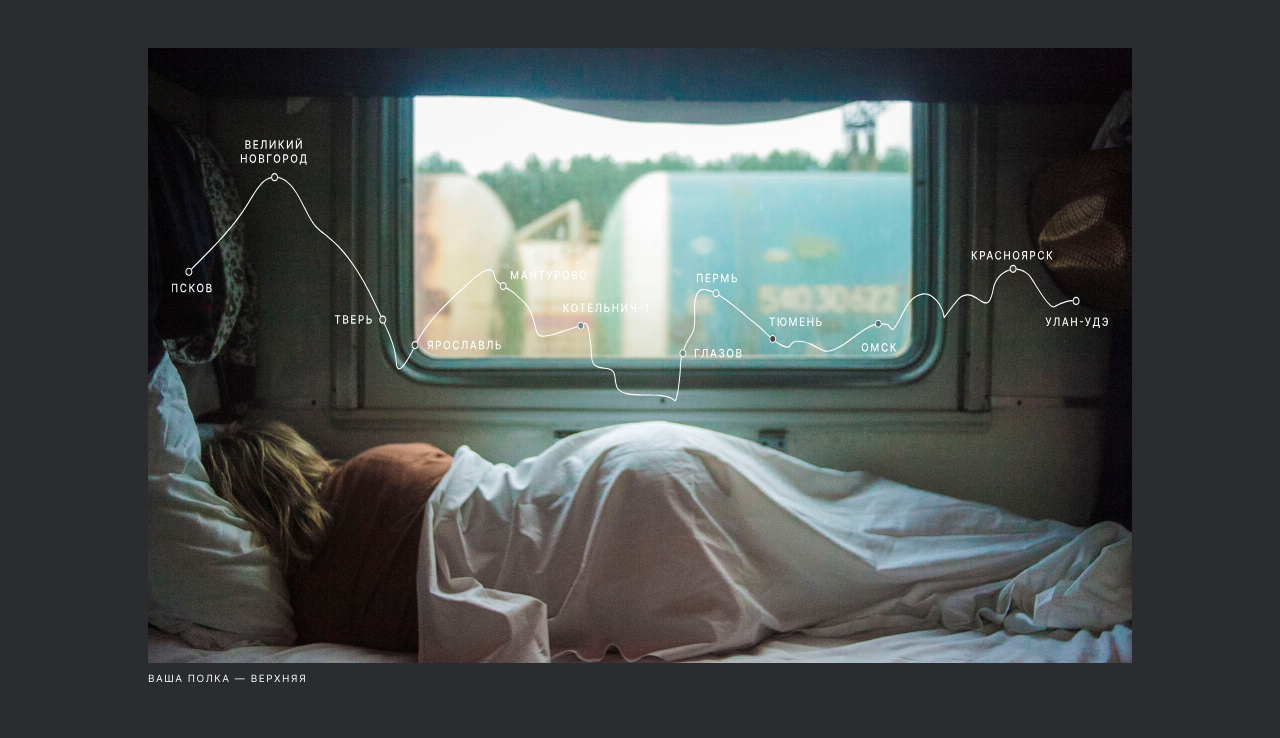
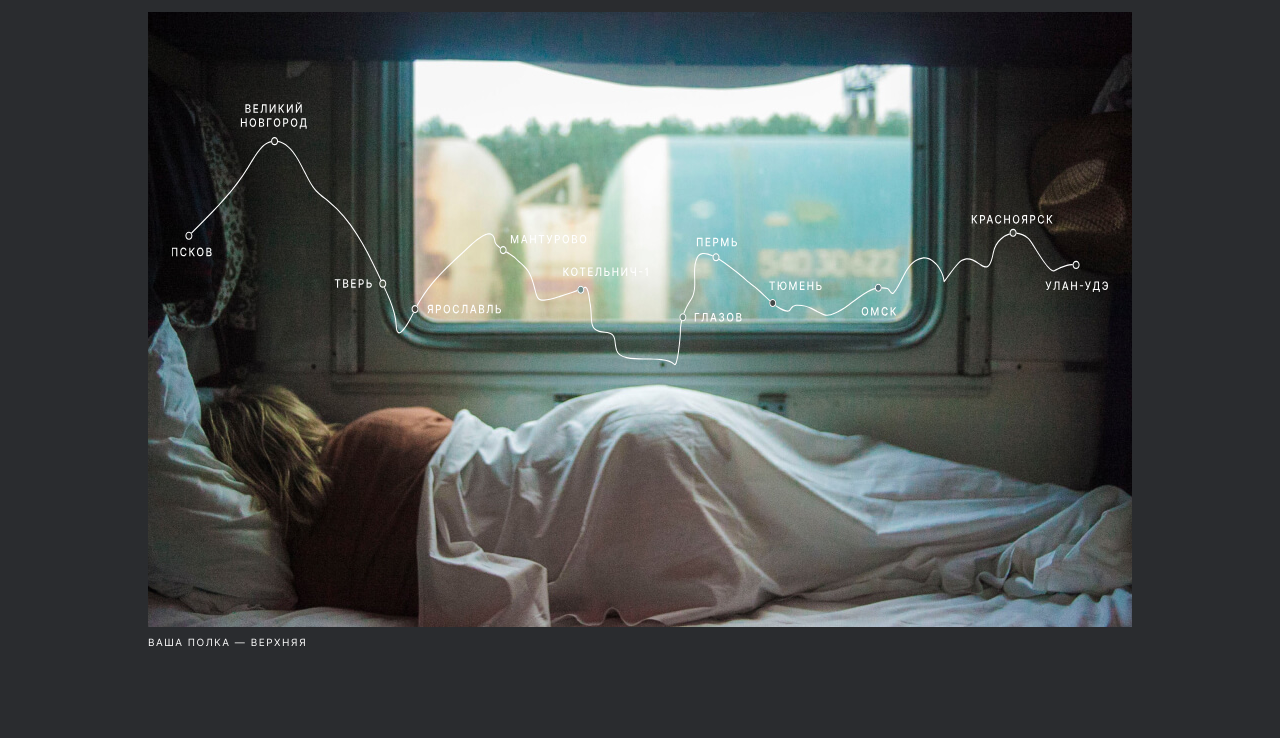
Before and after one commit to biryuchka/russian-travel, a plain HTML site: page index.html in a window 1280 px wide. Shown: the part 492-1230 px from the top of the page. Drawn offline with Linux system fonts and the light colour scheme.

Commit message:
подредачены некоторые отступы

```diff
--- a/blocks/footer/__author/footer__author.css
+++ b/blocks/footer/__author/footer__author.css
@@ -2,11 +2,12 @@
   line-height: 16px;
   font-weight: 400;
   font-size: 14px;
-  margin-top: 0;
+  margin-top: -3px;
 }
 
-@media screen and (max-width: 320px) {
+@media screen and (max-width: 368px) {
   .footer__author {
     line-height: 14px;
+    margin-top: -25px;
   }
 }
--- a/blocks/header/header.css
+++ b/blocks/header/header.css
@@ -5,7 +5,7 @@
   display: flex;
 }
 
-@media (min-width: 768px) and (max-width: 1023px) {
+@media (min-width: 768px) and (max-width: 1024px) {
   .header {
     padding: 28px 24px 0 24px;
   }
--- a/blocks/intro/intro.css
+++ b/blocks/intro/intro.css
@@ -1,27 +1,12 @@
 .intro {
-  margin: 92px auto 0;
-}
-
-@media only screen and (max-width: 768px) {
-  .intro {
-    margin: 88px auto 0;
-  }
-}
-
-@media only screen and (max-width: 425px) {
-  .intro {
-    margin: 64px auto 0;
-  }
-}
-
-.intro{
-  padding: 0;
   box-sizing: border-box;
-  width: 100%;
-  max-width: 984px;
   display: flex;
   flex-direction: column;
   align-items: center;
+  margin: 56px auto 0;
+  padding: 0;
+  width: 100%;
+  max-width: 984px;
 }
 
 @media only screen and (max-width: 1024px) {
--- a/blocks/page/page.css
+++ b/blocks/page/page.css
@@ -1,8 +1,11 @@
 .page {
-  background-color: #2a2c2f;
+  font-family: "Inter", "Arial", sans-serif;
+  text-rendering: optimizeLegibility;
+  color:#ffffff;
+  background: #2a2c2f;
+  margin: 0 auto;
+  padding: 0;
   box-sizing: border-box;
   max-width: 1280px;
-  color: #ffffff;
-  margin: 0 auto;
-  font-family: "Inter", "Helvetica Neue", sans-serif;
+  width: 100%;
 }
```
